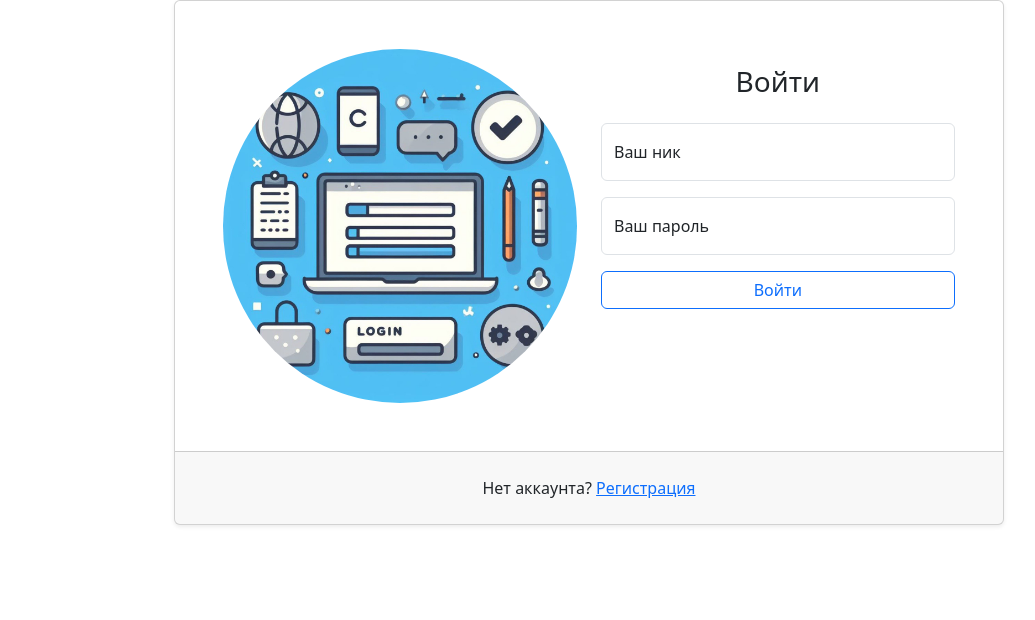
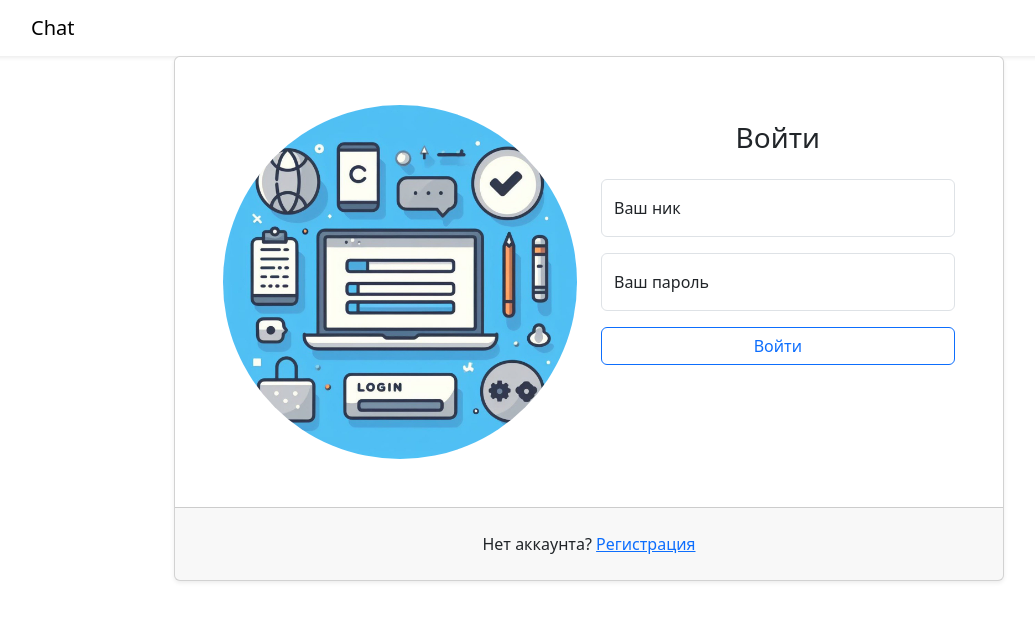
Before and after one commit to plutorbito/frontend-project-12, a React (Create React App) app in the folder frontend-project-12-react-app/: page /login in a window 1280 px wide. Shown: the top 620 px of the page, without its empty margins (51-1086 px from the left). Built offline with nearby package versions, Linux system fonts and the light colour scheme.

Commit message:
App edited, Navbar added

```diff
--- a/frontend-project-12-react-app/src/App.js
+++ b/frontend-project-12-react-app/src/App.js
@@ -1,15 +1,19 @@
-import { BrowserRouter, Routes, Route, Navigate } from 'react-router-dom';
-import NotFoundPage from './Components/NotFoundPage';
-import LoginPage from './Components/LoginPage';
+import { BrowserRouter, Routes, Route } from 'react-router-dom';
+import NotFoundPage from './components/NotFoundPage';
+import LoginPage from './components/LoginPage';
+import NavbarElement from './components/Navbar';
 
 function App() {
   return (
     <BrowserRouter>
-      <Routes>
-        <Route path="/" element={<LoginPage />} />
-        <Route path="login" element={<LoginPage />} />
-        <Route path="*" element={<NotFoundPage />} />
-      </Routes>
+      <div className="d-flex flex-column h-100">
+        <NavbarElement />
+        <Routes>
+          <Route path="/" element={<LoginPage />} />
+          <Route path="login" element={<LoginPage />} />
+          <Route path="*" element={<NotFoundPage />} />
+        </Routes>
+      </div>
     </BrowserRouter>
   );
 }
--- /dev/null
+++ b/frontend-project-12-react-app/src/components/Navbar.jsx
@@ -0,0 +1,14 @@
+import Navbar from 'react-bootstrap/Navbar';
+import Container from 'react-bootstrap/Container';
+
+const NavbarElement = () => {
+  return (
+    <Navbar bg="white" expand="lg" className="shadow-sm">
+      <Container>
+        <Navbar.Brand href="/">Chat</Navbar.Brand>
+      </Container>
+    </Navbar>
+  );
+};
+
+export default NavbarElement;
--- /dev/null
+++ b/frontend-project-12-react-app/src/utils/router.js
@@ -0,0 +1,4 @@
+export const ROUTERS = {
+  loginPage: 'login',
+  mainPage: '/',
+};
```
Also changed, not shown: frontend-project-12-react-app/src/components/LoginPage.jsx (renamed from frontend-project-12-react-app/src/Components/LoginPage.jsx), frontend-project-12-react-app/src/components/NotFoundPage.jsx (renamed from frontend-project-12-react-app/src/Components/NotFoundPage.jsx).
